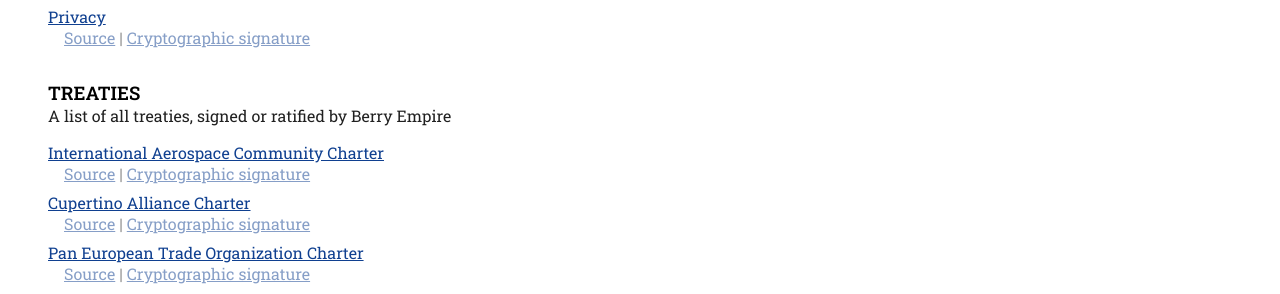
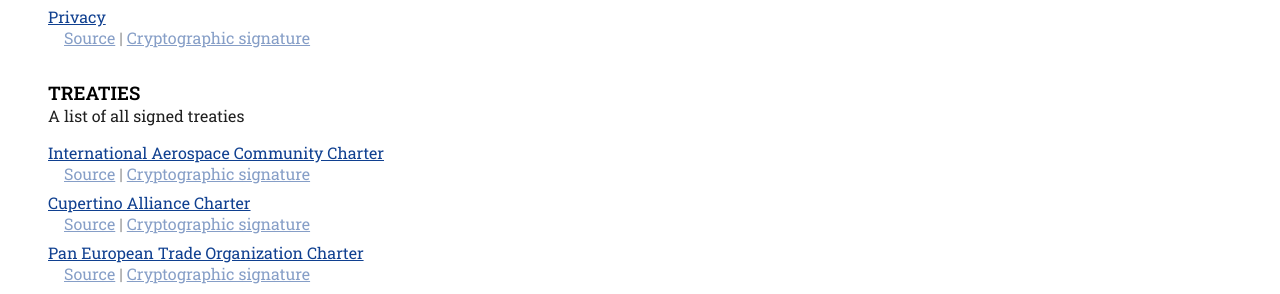
Before and after one commit to berryempire/berryempire.github.io, a Jekyll site: the page built from law/index.md, in a window 1280 px wide. Shown: the part 582-876 px from the top of the page. Built offline with Jekyll 4.4.1, drawn with Linux system fonts in a browser that asks for light colours; our own code applies the rules of GitHub Pages for plain Markdown files.

Commit message:
Update index.md

```diff
--- a/law/index.md
+++ b/law/index.md
@@ -20,7 +20,7 @@
 </ul>
 
 ### Treaties
-A list of all treaties, signed or ratified by Berry Empire
+A list of all signed treaties
 <ul class="law">
   <li>
     <span><a href="./treaty/1_iac_charter.html">International Aerospace Community Charter</a></span>
```
